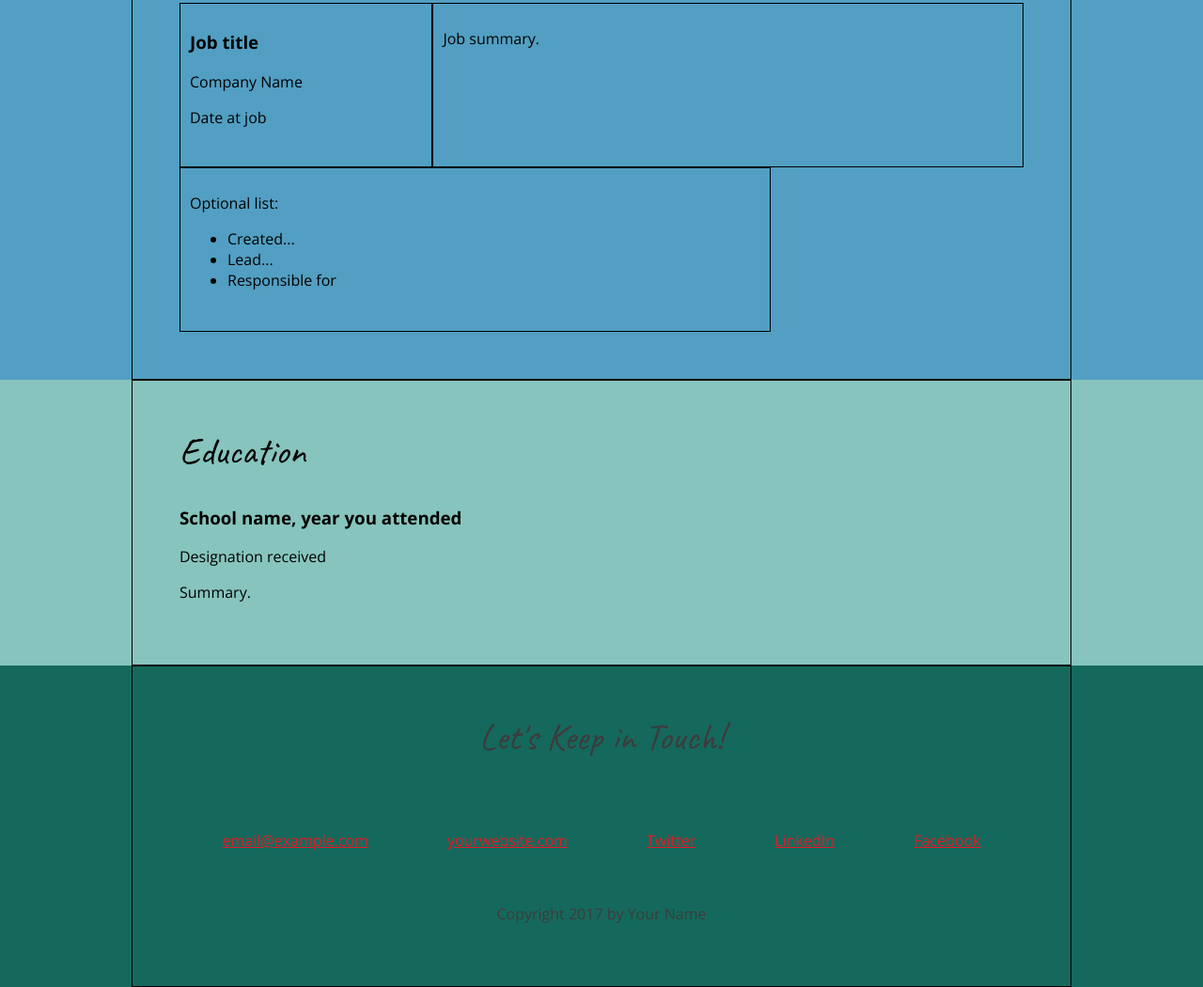
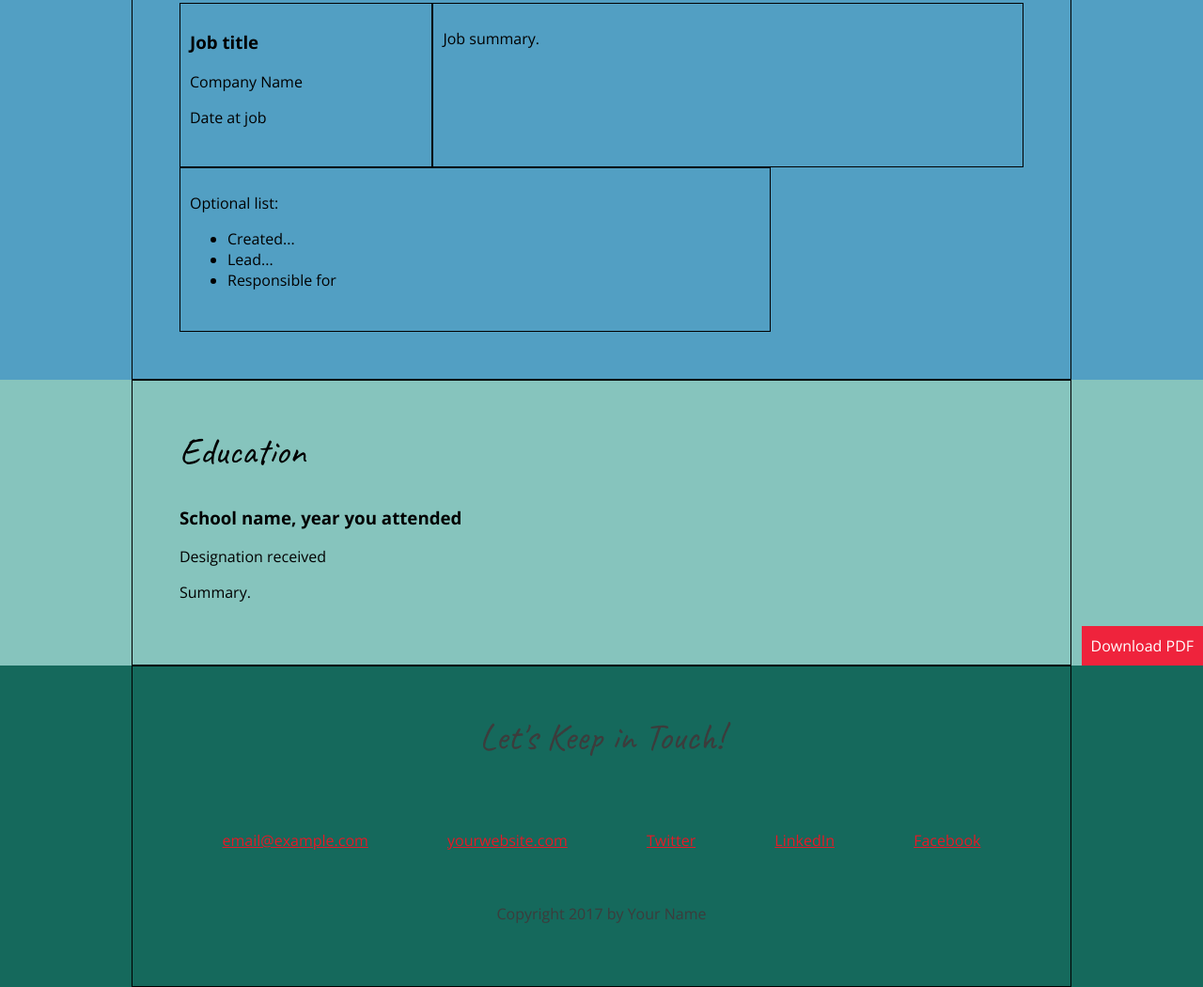
Before and after one commit to UXDSkillslab1718/3-css-essential-training-1-2-resume-files-YoushaZenCool, a plain HTML site: page CSS Essential Trianing 2/Chapter 2/index.html in a window 1280 px wide. Shown: the part 717-1767 px from the top of the page at 94% size. Drawn offline with nearby package versions, Linux system fonts and the light colour scheme.

Commit message:
Adding the download button

```diff
--- a/CSS Essential Trianing 2/Chapter 2/index.html
+++ b/CSS Essential Trianing 2/Chapter 2/index.html
@@ -76,6 +76,7 @@
           <p>Summary.</p>
           <!-- End of school details. -->
         </div>
+        <a href="resume.pdf" download class="btn download">Download PDF</a>
       </section>
     </main>
 
--- a/CSS Essential Trianing 2/Chapter 2/styles/mystyle.css
+++ b/CSS Essential Trianing 2/Chapter 2/styles/mystyle.css
@@ -63,6 +63,19 @@ a:hover {
   border: 1px solid black;
   min-height: 175px;
 }
+.btn {
+  text-decoration: none;
+  background: #EF233C;
+  color: white;
+  padding: 10px;
+  display: inline-block;
+}
+
+.download {
+  position: absolute;
+  bottom: 0;
+  right: 0;
+}
 
 /* Header and Footer
 -------------------------*/
@@ -102,6 +115,7 @@ footer {
 -------------------------*/
 .education {
   background: #86C4BD;
+  position: relative;
 }
 /* Navigation
 -------------------------*/
```
